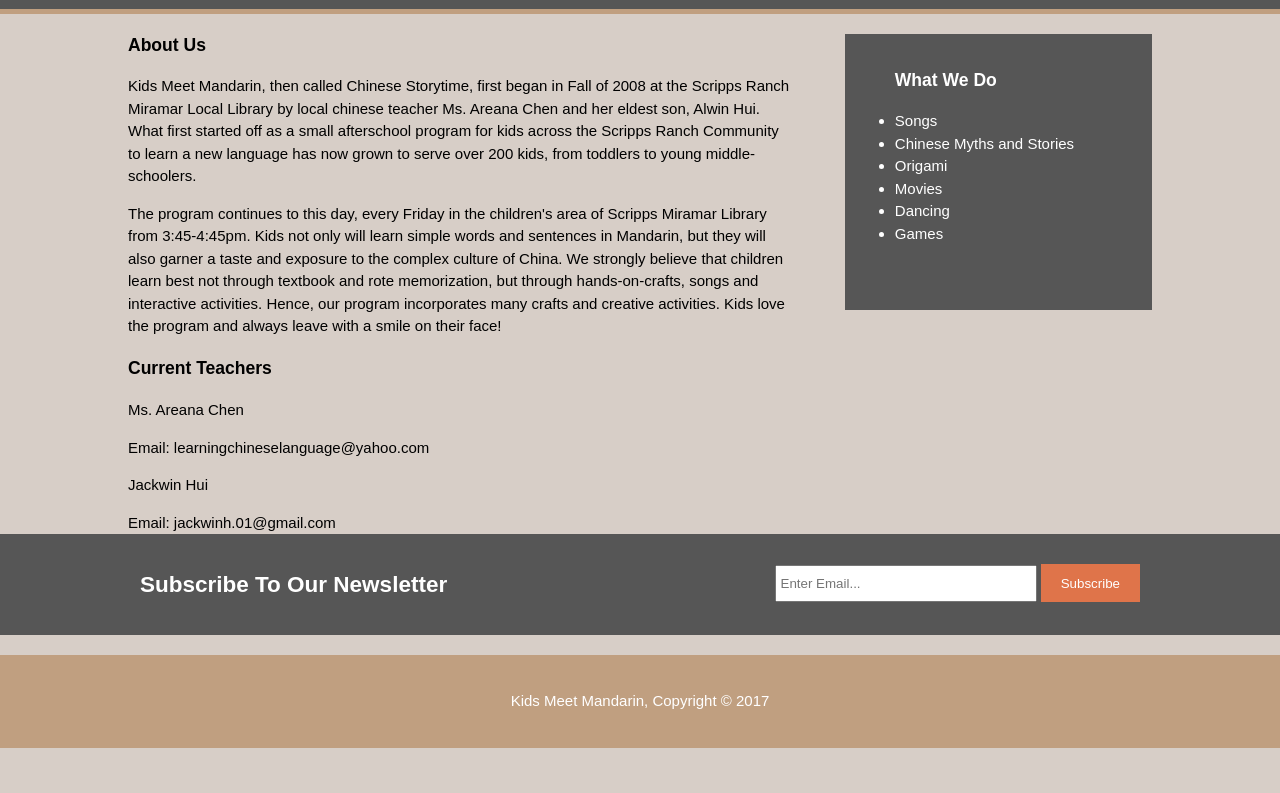
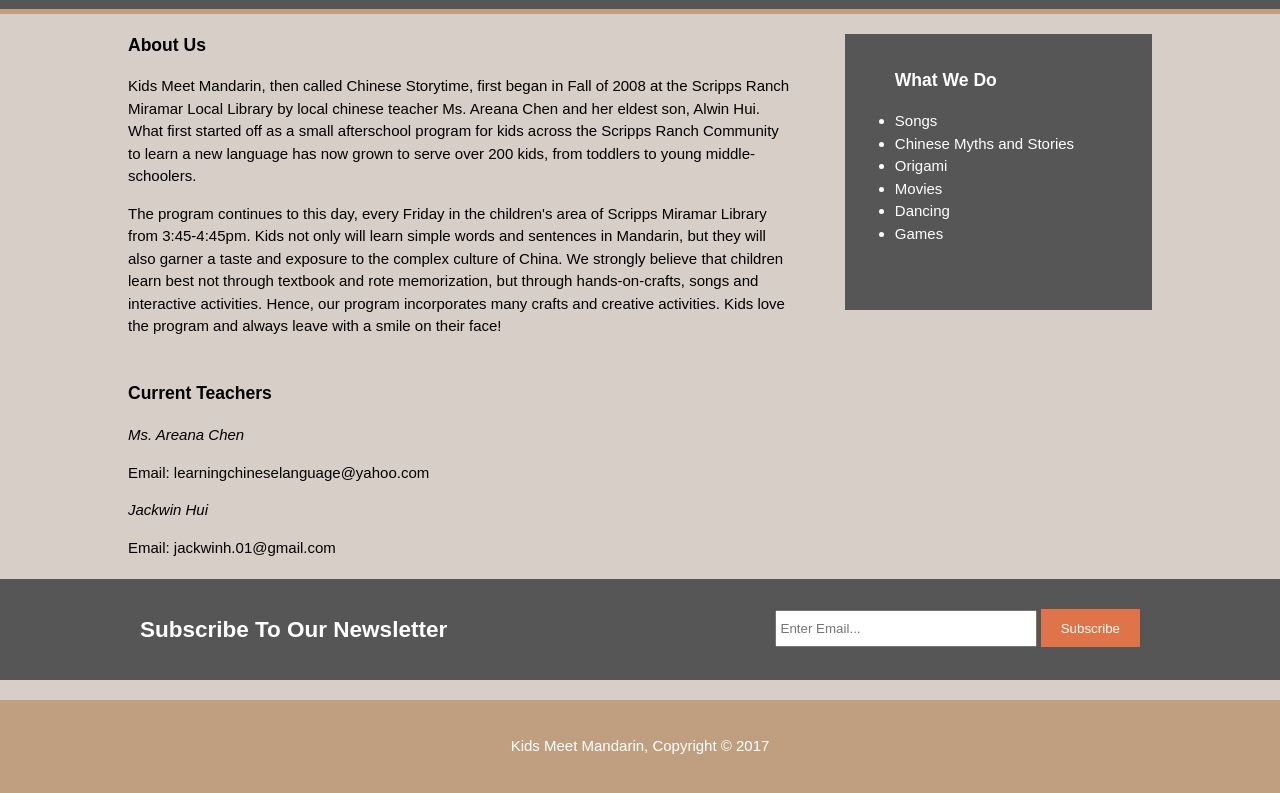
Before and after one commit to winicehui/KidsMeetMandarin, a plain HTML site: page about.html in a window 1280 px wide. Shown: the part 91-884 px from the top of the page. Before the commit the page ends 839 px from the top, so only its background shows below. Drawn offline with Linux system fonts and the light colour scheme.

Commit message:
edits
updated styling for current teachers

```diff
--- a/css/style.css
+++ b/css/style.css
@@ -150,12 +150,23 @@ header a:hover{
   width:65%;
 }
 
+#main-col .contact-info p{
+  font-style: italic;
+}
+
+#main-col .contact-info {
+  padding-top:10px;
+  padding-bottom:20px;
+}
+
 /*sidebar*/
 #sidebar{
   float: right;
   width:30%;
   margin-top:10px;
 }
+
+
 
 /*upcoming*/
 #classes li{
```
